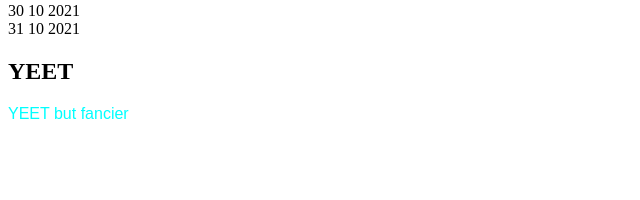
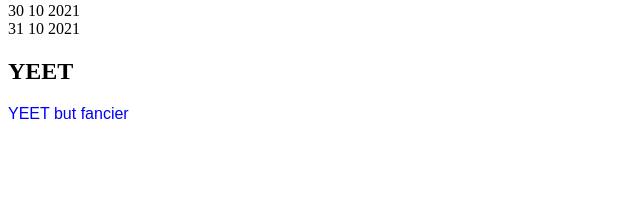
Before and after one commit to Mvk122/notsosrscalendar, a Django app: page /month/2021/10/1/ in a window 1280 px wide. Shown: the part 600-800 px from the top of the page, without its empty margins (0-640 px from the left). Run offline with Django 3.2, Linux system fonts and the light colour scheme; data comes from the database, SQL or seed files in the repository; data that the repository does not hold is empty.

```diff
--- a/pycalendar/static/styles.css
+++ b/pycalendar/static/styles.css
@@ -15,5 +15,5 @@
 
 p1{
     font-family: Arial, Helvetica, sans-serif;
-    color: aqua;
+    color: blue;
 }
```
